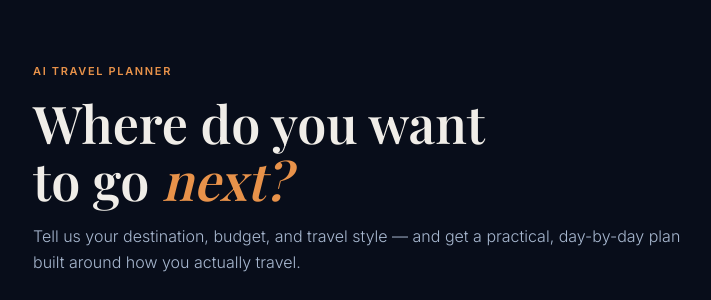
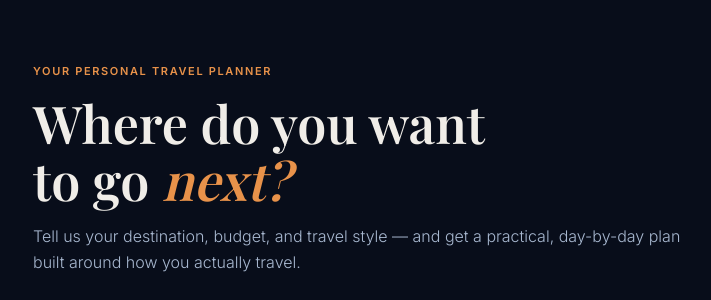
Before and after one commit to maargas/travel-planner, a Flask app: page / in a window 1280 px wide. Shown: the top 300 px of the page, without its empty margins (267-978 px from the left). Run offline with Flask 3, Linux system fonts and the light colour scheme.

Commit message:
title update to

```diff
--- a/templates/index.html
+++ b/templates/index.html
@@ -327,7 +327,7 @@
 <body>
 
 <header>
-  <div class="eyebrow">AI Travel Planner</div>
+  <div class="eyebrow">Your Personal Travel Planner</div>
   <h1>Where do you want<br>to go <em>next?</em></h1>
   <p class="subtitle">Tell us your destination, budget, and travel style — and get a practical, day-by-day plan built around how you actually travel.</p>
 </header>
```
